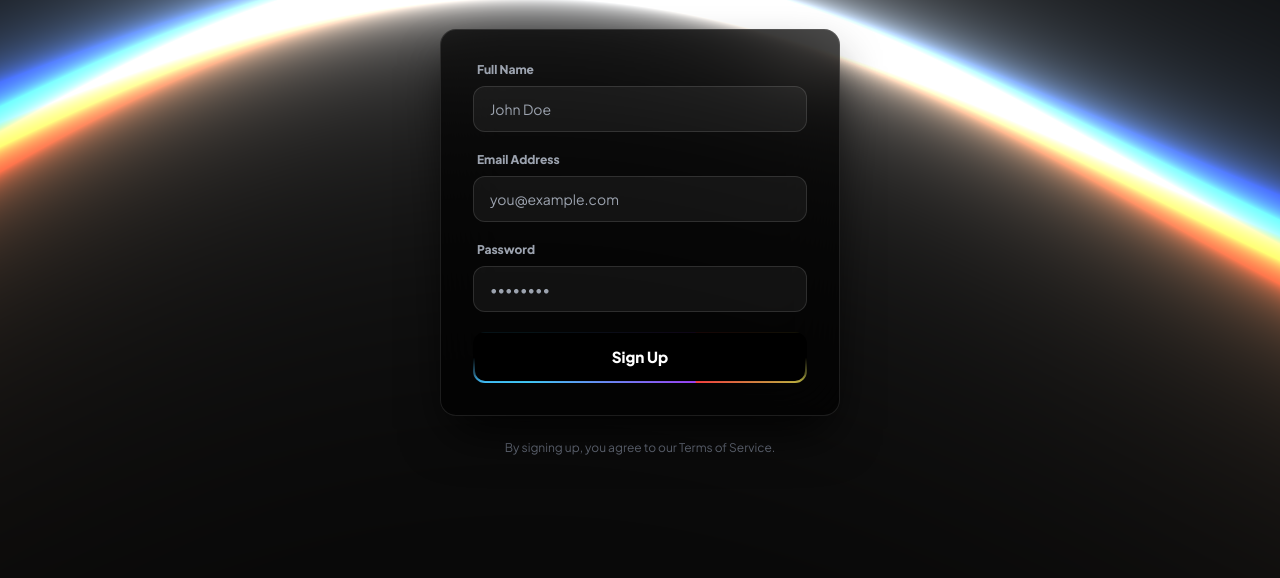
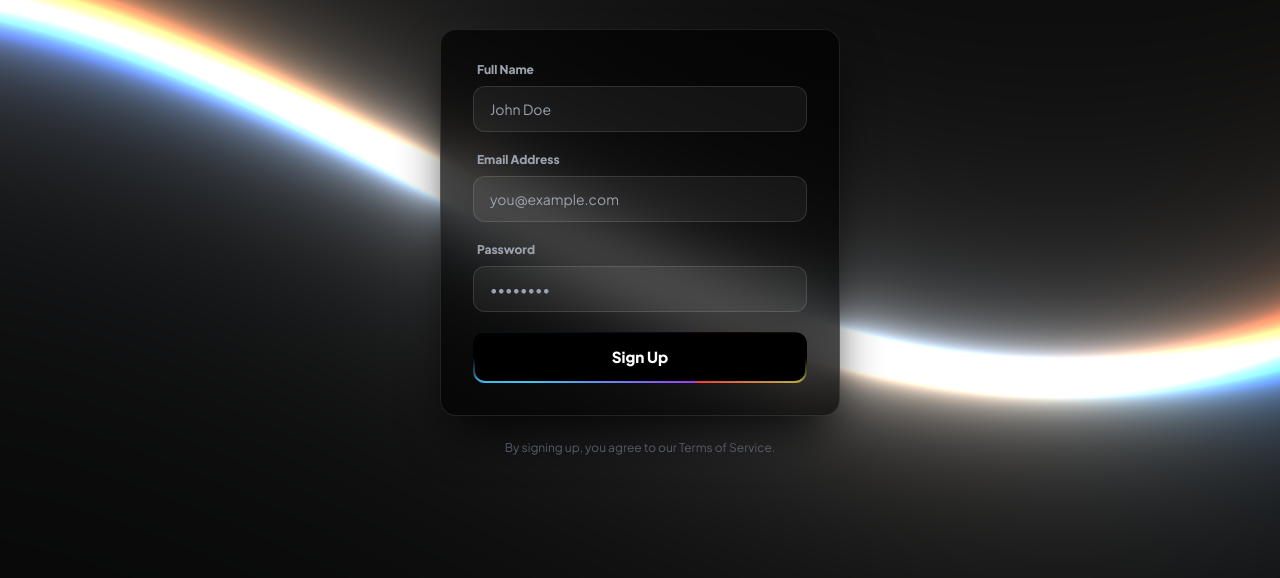
Before and after one commit to uaebazzar/zain, a plain HTML site: page index.html in a window 1280 px wide. Shown: the part 222-800 px from the top of the page. Drawn offline with nearby package versions, Linux system fonts and the light colour scheme; animation ran at ten frames a second.

Commit message:
Update index.html

```diff
--- a/index.html
+++ b/index.html
@@ -73,8 +73,6 @@
             transition: transform 0.2s ease;
         }
 
-        .rainbow-button:active { transform: scale(0.98); }
-
         @keyframes rainbow-move {
             0% { background-position: 0% 50%; }
             100% { background-position: 200% 50%; }
@@ -100,17 +98,14 @@
                     <label class="block text-xs font-semibold text-gray-400 mb-2 ml-1">Full Name</label>
                     <input type="text" required placeholder="John Doe" class="input-field w-full px-4 py-3 rounded-xl text-sm text-white">
                 </div>
-
                 <div>
                     <label class="block text-xs font-semibold text-gray-400 mb-2 ml-1">Email Address</label>
                     <input type="email" required placeholder="you@example.com" class="input-field w-full px-4 py-3 rounded-xl text-sm text-white">
                 </div>
-
                 <div>
                     <label class="block text-xs font-semibold text-gray-400 mb-2 ml-1">Password</label>
                     <input type="password" required placeholder="••••••••" class="input-field w-full px-4 py-3 rounded-xl text-sm text-white">
                 </div>
-
                 <button type="submit" class="rainbow-button mt-4">Sign Up</button>
             </form>
         </div>
@@ -122,12 +117,14 @@
 
     <script>
         const canvas = document.querySelector('#shader-canvas');
+
+        // PERFORMANCE FIX: We use a high-performance power preference
         const renderer = new THREE.WebGLRenderer({ canvas, antialias: false, powerPreference: "high-performance" });
-        renderer.setPixelRatio(1.0); // Keep performance high by preventing 4K over-rendering
+        renderer.setPixelRatio(1.0); // FAST: Locking to 1.0 prevents lag on high-res displays
         renderer.setSize(window.innerWidth, window.innerHeight);
 
         const scene = new THREE.Scene();
-        const camera = new THREE.OrthographicCamera(-1, 1, 1, -1, 0, 1);
+        const camera = new THREE.OrthographicCamera(-1, 1, 1, -1, 0, -1);
 
         const vertexShader = `
           attribute vec3 position;
@@ -152,7 +149,6 @@
             float gx = p.x;
             float bx = p.x * (1.0 - d);
 
-            // Faster abs() math for wave rendering
             float r = 0.05 / abs(p.y + sin((rx + time) * xScale) * yScale);
             float g = 0.05 / abs(p.y + sin((gx + time) * xScale) * yScale);
             float b = 0.05 / abs(p.y + sin((bx + time) * xScale) * yScale);
@@ -162,13 +158,14 @@
         `;
 
         const uniforms = {
-            resolution: { value: new THREE.Vector2(window.innerWidth, window.innerHeight) },
+            resolution: { value: [window.innerWidth, window.innerHeight] },
             time: { value: 0.0 },
             xScale: { value: 1.0 },
             yScale: { value: 0.5 },
             distortion: { value: 0.05 },
         };
 
+        // Standard Three.js geometry setup for the shader plane
         const geometry = new THREE.PlaneGeometry(2, 2);
         const material = new THREE.RawShaderMaterial({
             vertexShader,
@@ -181,20 +178,18 @@
         scene.add(mesh);
 
         function handleResize() {
-            const width = window.innerWidth;
-            const height = window.innerHeight;
-            renderer.setSize(width, height);
-            uniforms.resolution.value.set(width, height);
+            renderer.setSize(window.innerWidth, window.innerHeight);
+            uniforms.resolution.value = [window.innerWidth, window.innerHeight];
         }
 
-        function animate(t) {
-            uniforms.time.value = t * 0.001;
+        function animate() {
+            uniforms.time.value += 0.01;
             renderer.render(scene, camera);
             requestAnimationFrame(animate);
         }
 
         window.addEventListener("resize", handleResize);
-        animate(0);
+        animate();
     </script>
 </body>
 </html>
```
